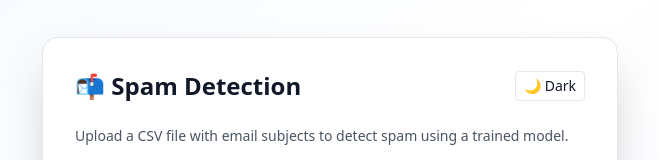
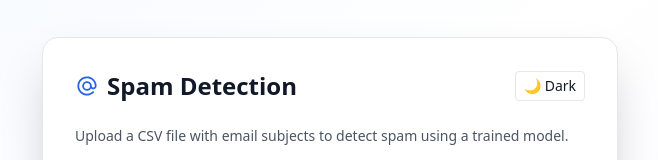
Before and after one commit to abdullah-tahir16/project-fe, a React (Vite) app: page / in a window 1280 px wide. Shown: the part 232-392 px from the top of the page, without its empty margins (310-968 px from the left). Built offline with nearby package versions, Linux system fonts and the light colour scheme.

Commit message:
fix title of app

```diff
--- a/src/presentation/SpamDetection/SpamDetection.tsx
+++ b/src/presentation/SpamDetection/SpamDetection.tsx
@@ -3,6 +3,7 @@ import { useTrainModelUseCase } from '../../infrastructure/useCases/trainModel';
 import { useState } from 'react';
 import FileInput from '../../components/FileInput/FileInput';
 import Button from '../../components/Button/Button';
+import { CheckCircleIcon, XCircleIcon, AtSymbolIcon } from '@heroicons/react/20/solid';
 import PredictionList from '../../components/PredictionList/PredictionList';
 
 export default function SpamDetection() {
@@ -17,7 +18,10 @@ export default function SpamDetection() {
             <div className="min-h-screen bg-gradient-to-br from-blue-50 via-white to-purple-50 dark:from-gray-800 dark:via-gray-900 dark:to-black flex items-center justify-center p-6 transition-colors">
                 <div className="w-full max-w-xl bg-white dark:bg-gray-800 shadow-2xl rounded-2xl p-8 space-y-6 border border-gray-200 dark:border-gray-700 text-gray-900 dark:text-white">
                     <div className="flex justify-between items-center">
-                        <h1 className="text-2xl font-semibold">📬 Spam Detection</h1>
+                        <div className="flex items-center gap-2">
+                            <AtSymbolIcon className="h-6 w-6 text-blue-600 dark:text-blue-400" />
+                            <h1 className="text-2xl font-semibold">Spam Detection</h1>
+                        </div>
                         <button
                             className="text-sm px-2 py-1 border rounded hover:bg-gray-100 dark:hover:bg-gray-700"
                             onClick={() => setDarkMode((prev) => !prev)}
```
